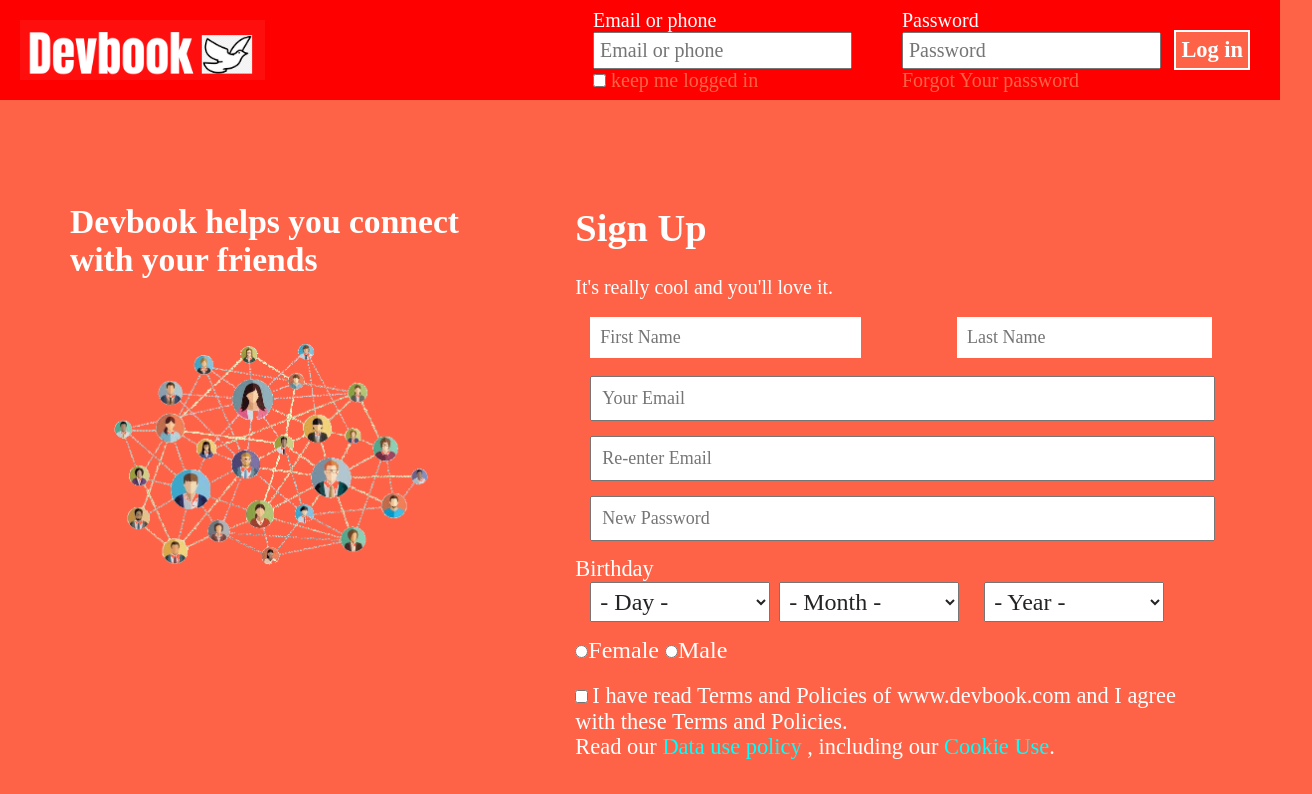
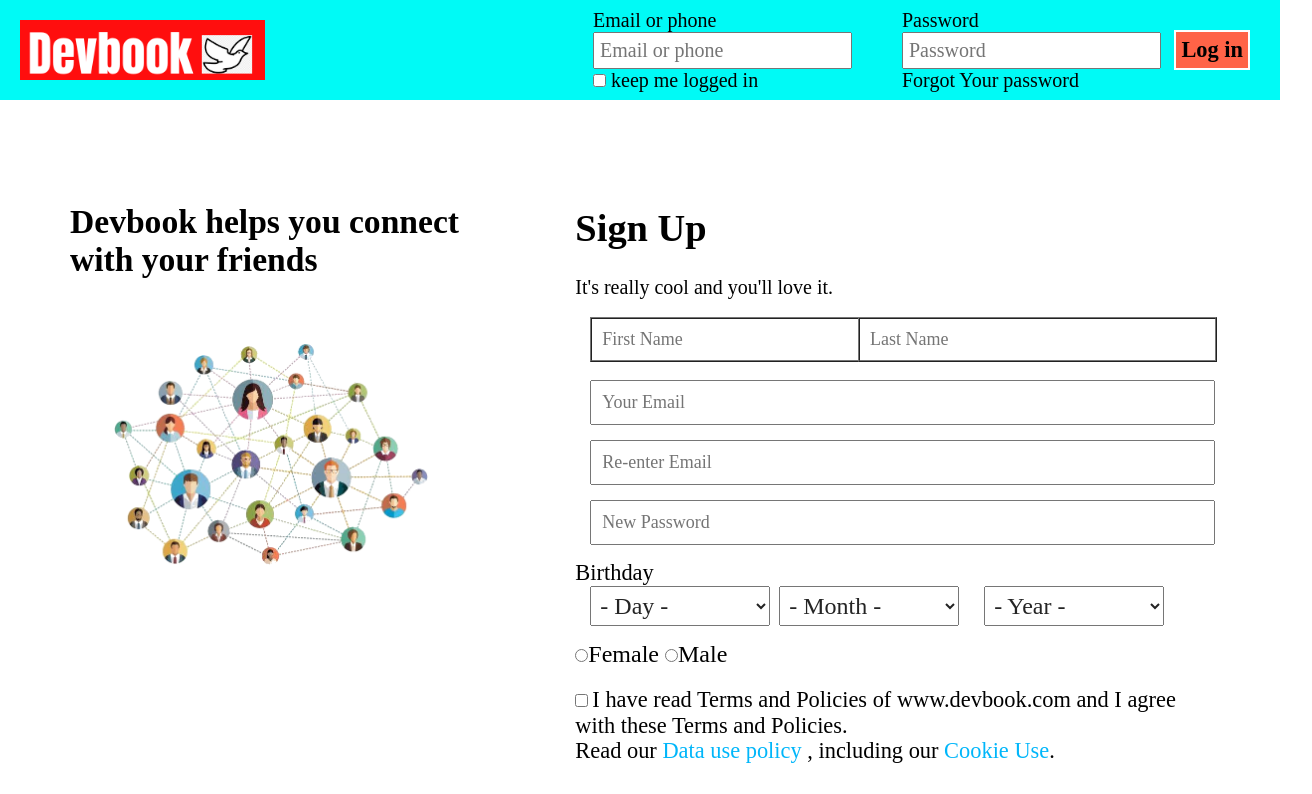
Before and after one commit to devinsightt/devbook, a plain HTML site: page index.html in a window 1280 px wide. Shown: the top 794 px of the page, 1312 px wide, since content can reach past the window. Drawn offline with Linux system fonts and the light colour scheme.

Commit message:
Changed Colors, Added Some tweaks

```diff
--- a/css/devbook.css
+++ b/css/devbook.css
@@ -7,7 +7,7 @@
 
 	body
 	{
-		background-color: #ff6347;
+		background-color: white;
 	}
 
 	header
@@ -17,7 +17,7 @@
 		display: flex;
 		justify-content: space-between;
 		align-items: center;
-		background-color: red;
+		background-color: #00FAF6;
 		padding: 20px;
 		position: relative;
 	}
@@ -47,7 +47,7 @@
 		display: flex;
 		/*justify-content: space-between;*/
 		padding-left: 15%;
-		color: white;
+		color: black;
 		font-size: 20px;
 	}
 
@@ -59,12 +59,12 @@
 
 	header .login form .name .checkbox
 	{
-		color: #ff6347;
+		color: black;
 	}
 
 	header .login form .name input[type=checkbox]:checked+label
 	{
-		color: white;
+		color: black;
 
 	}
 
@@ -82,14 +82,14 @@
 	header .login form .pass a
 	{
 		text-decoration: none;
-		color: #ff6347;
+		color: black;
 
 	}
 
 
 	header .login form .pass a:hover
 	{
-		color: white;
+		color: black;
 		font-size: 1.3rem;
 	}
 
@@ -115,7 +115,7 @@
 		font-size: 1.4rem;
 		font-weight: 700;
 		text-decoration: none;
-		color: white;
+		color: black;
 	}
 
 	header .sub button a:hover
@@ -149,7 +149,7 @@
 
 	main .leftheading h1
 	{
-		color: white;
+		color:black;
 		font-size: 2.1rem;
 	}
 
@@ -170,7 +170,7 @@
 		float: right;
 		padding-left: 100px;
 		padding-right: 80px;
-	    color: white;
+	    color: black;
 
 	    /*border: 2px 07lid blue;*/
 	}
@@ -199,7 +199,7 @@
 		width: 105%;
 		margin-left: 15px;
 		font-size: large;
-		border-style: none;
+		border-style: ridge;
 		padding: 10px;
 
 	}
@@ -207,8 +207,9 @@
 	aside .signupform form .naamkachakkar .half2 input
 	{
 		width: 105%;
+		margin-right: 95px;
 		font-size: large;
-		border-style: none;
+		border-style: ridge;
 		padding: 10px;
 	}
 
@@ -265,14 +266,14 @@ aside .signupform form p a
 {
 	font-size: 1.4rem;
 	text-decoration: none;
-	color: cyan;
+	color: #00B6FA;
 }
 
 
 aside .signupform form p a:hover
 {
 	font-size: 1.6rem;
-	color: blue;
+	color: black;
 }
 
 aside .fullsign
```
